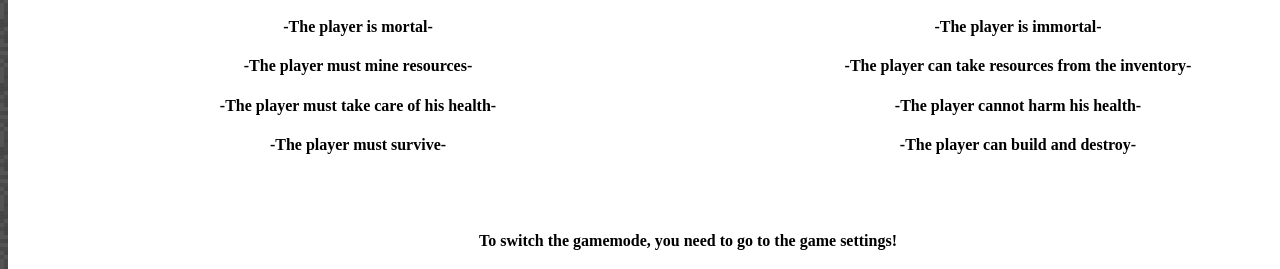
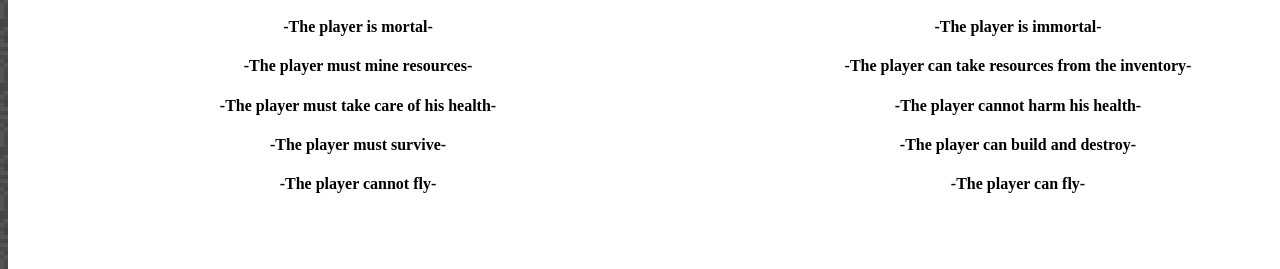
Before and after one commit to Tirezor/MineCreate-Wiki---Website, a plain HTML site: page gamemodes.html in a window 1280 px wide. Shown: the part 513-782 px from the top of the page. Drawn offline with Linux system fonts and the light colour scheme.

Commit message:
Update gamemodes.html

```diff
--- a/gamemodes.html
+++ b/gamemodes.html
@@ -46,6 +46,7 @@
                         <h4>-The player must mine resources-</h4>
                         <h4>-The player must take care of his health-</h4>
                         <h4>-The player must survive-</h4>
+                        <h4>-The player cannot fly-</h4>
                     </div>
                     <div class="text">
                         <img src="bedrock.png">
@@ -55,6 +56,7 @@
                         <h4>-The player can take resources from the inventory-</h4>
                         <h4>-The player cannot harm his health-</h4>
                         <h4>-The player can build and destroy-</h4>
+                        <h4>-The player can fly-</h4>
                     </div>
                 </div>
                 <br><br>
```
